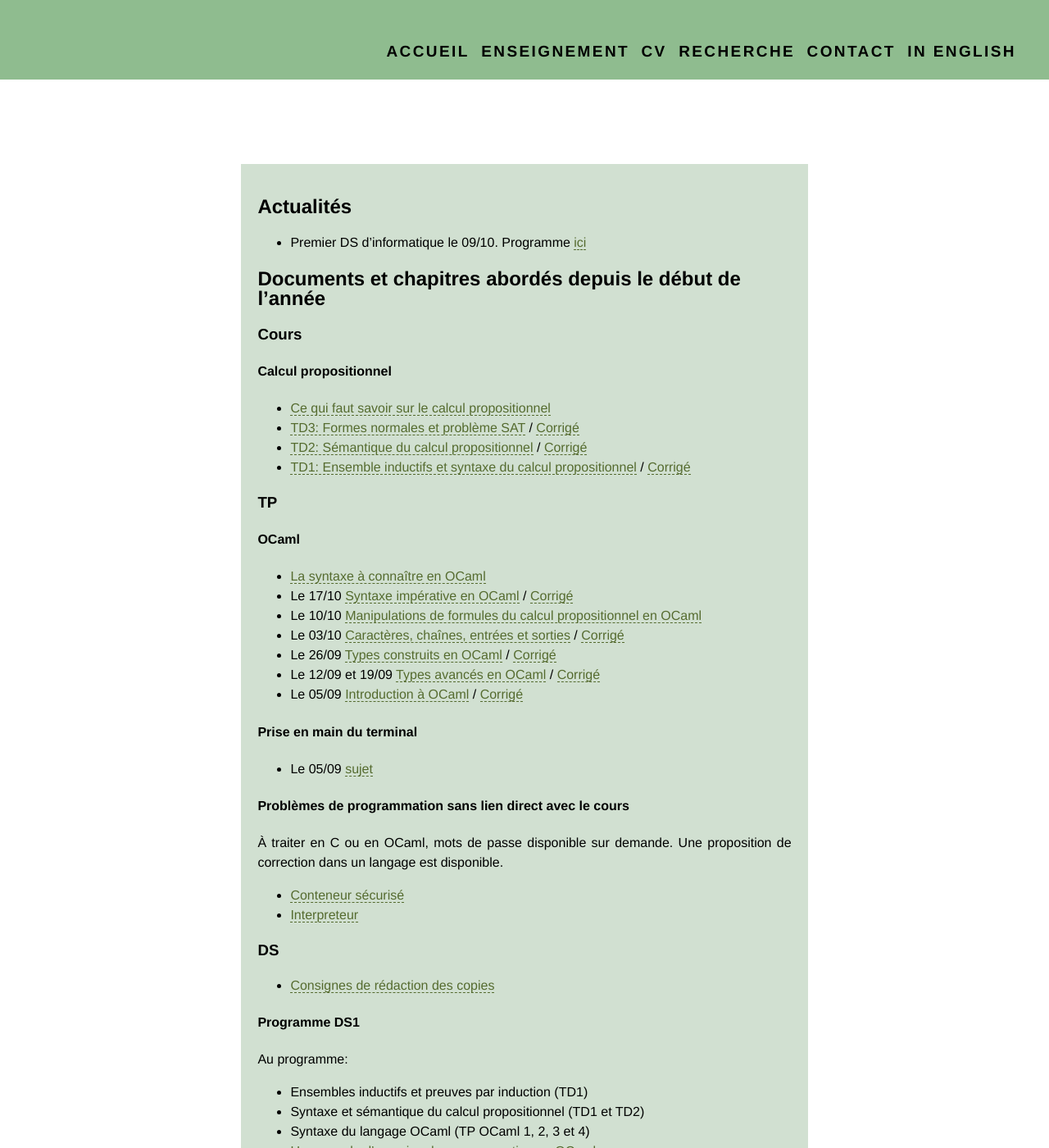
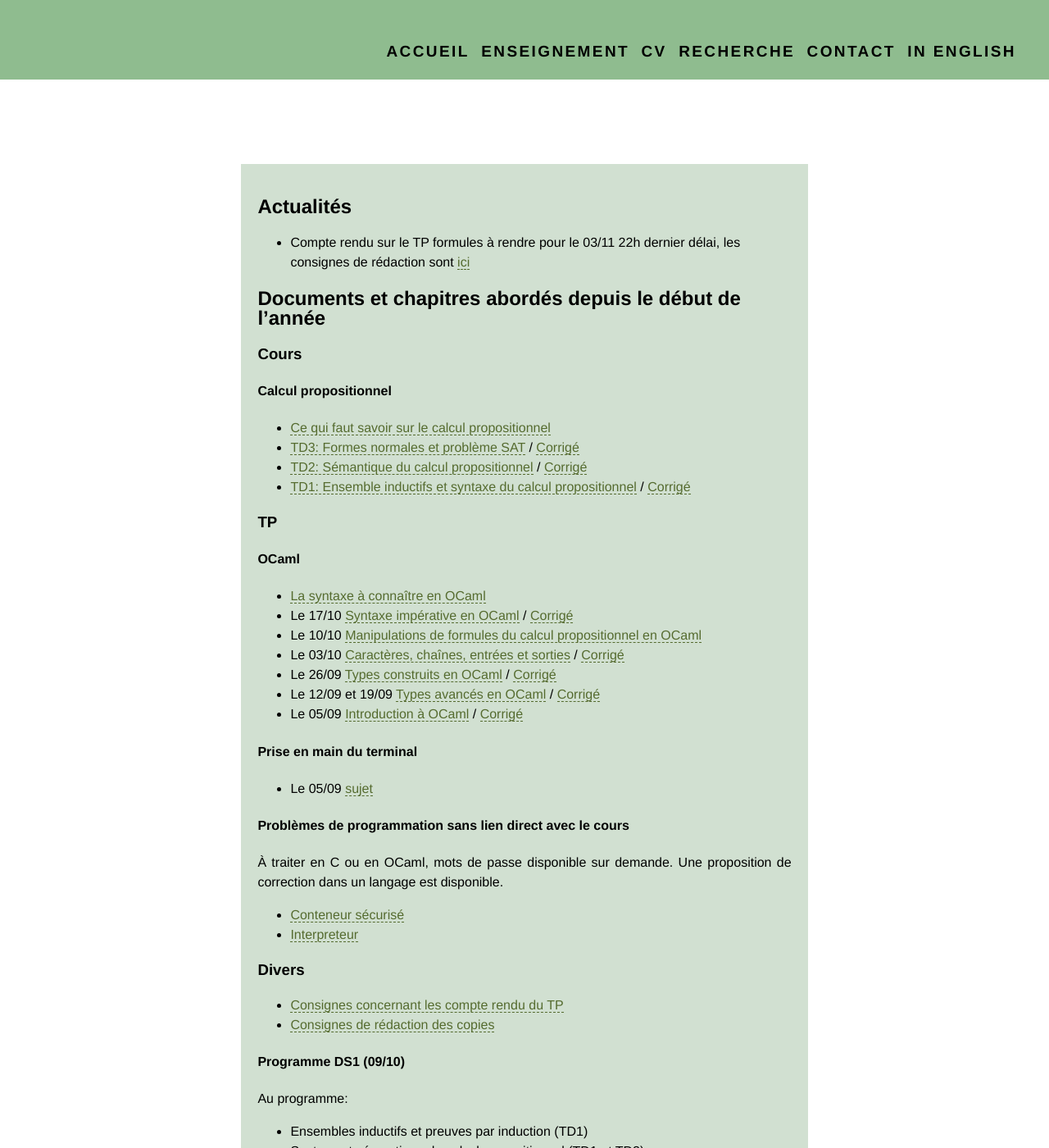
Before and after one commit to VladislavTempez/Vladislavtempez.github.io, a Jekyll site: the page built from pages/mp2i.md, in a window 1280 px wide and 1400 px high. Shown: the whole window at 82% size. Built offline with Jekyll 4.4.1, drawn with Linux system fonts in a browser that asks for light colours.

Commit message:
compte rendu tp + consignes

```diff
--- a/pages/mp2i.md
+++ b/pages/mp2i.md
@@ -5,7 +5,7 @@ permalink: /teaching/mp2i/
 description: Vladislav Tempez - Enseignement - MP2I - Informatique
 ---
 ## Actualités
-- Premier DS d'informatique le 09/10. Programme [ici](#programme-ds1)
+- Compte rendu sur le TP formules à rendre pour le 03/11 22h dernier délai, les consignes de rédaction sont [ici](#divers)
 
 ## Documents et chapitres abordés depuis le début de l'année
 
@@ -35,10 +35,11 @@ description: Vladislav Tempez - Enseignement - MP2I - Informatique
 - [Conteneur sécurisé](/docs/exos-prog/secure-container.html)
 - [Interpreteur](/docs/exos-prog/interpreter.html)
 
-### DS
+### Divers
+- [Consignes concernant les compte rendu du TP](https://nc-lycees.netocentre.fr/s/atbJ9Jgezo58yfA)
 - [Consignes de rédaction des copies](https://nc-lycees.netocentre.fr/s/Yf43iRNiZM3TAsL)
 
-#### Programme DS1
+#### Programme DS1 (09/10)
 Au programme:
 - Ensembles inductifs et preuves par induction (TD1)
 - Syntaxe et sémantique du calcul propositionnel (TD1 et TD2)
```
